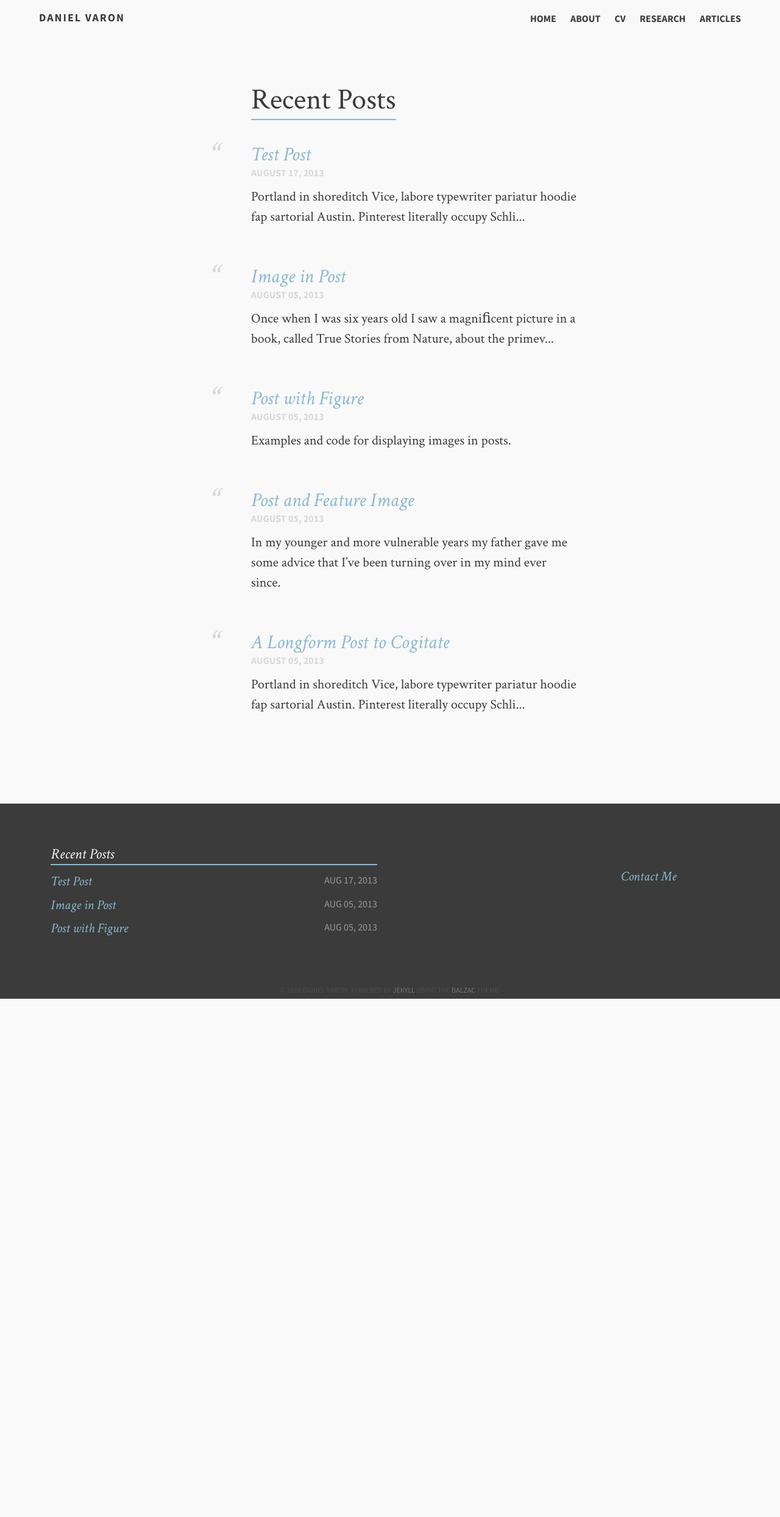
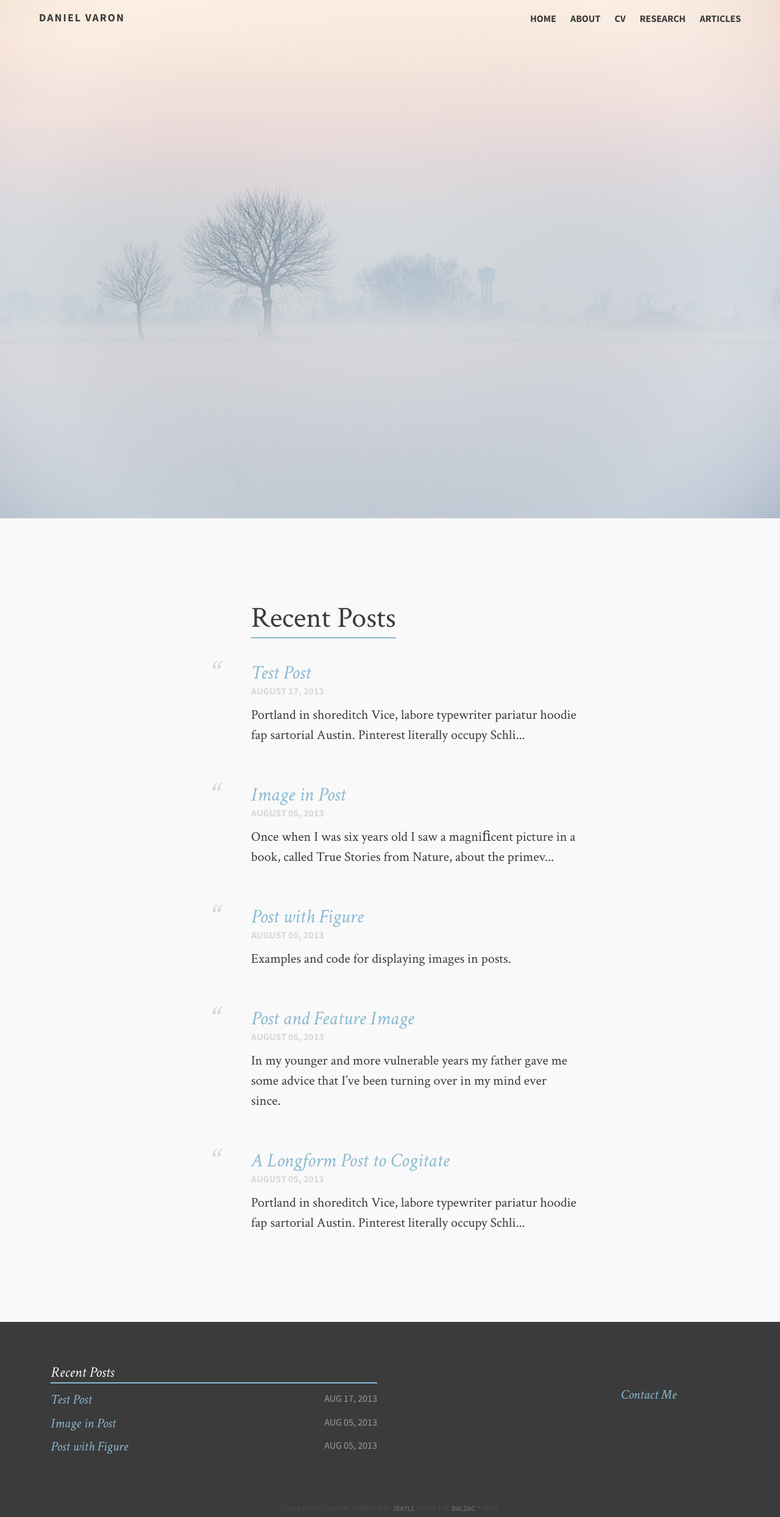
Before and after one commit to djvaron/djvaron.github.io, a Jekyll site: the page built from index.md, in a window 1280 px wide. Shown: the whole page at 61% size. Built offline with Jekyll 4.4.1, drawn with Linux system fonts in a browser that asks for light colours; before the commit the page ends 1638 px from its top, so only the background shows below that.

Commit message:
Update home.html

```diff
--- a/_layouts/home.html
+++ b/_layouts/home.html
@@ -1,4 +1,6 @@
 {% include head-dark.html %}
+
+<img src="images/soft-trees.jpg" alt="banner" />
 
     <div id='bump'>
         <section class="article archive">
```
